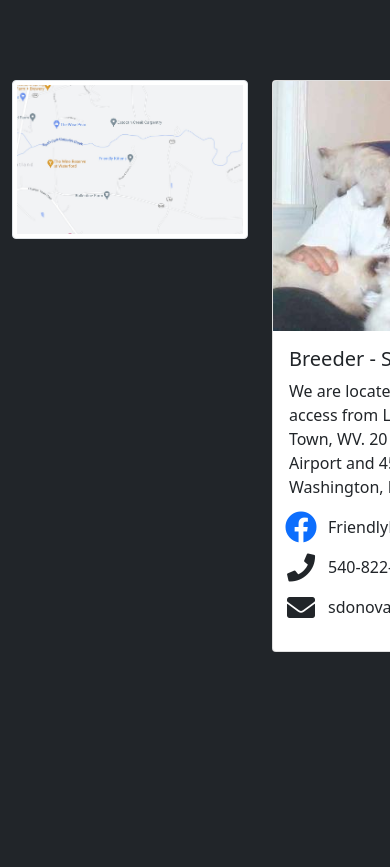
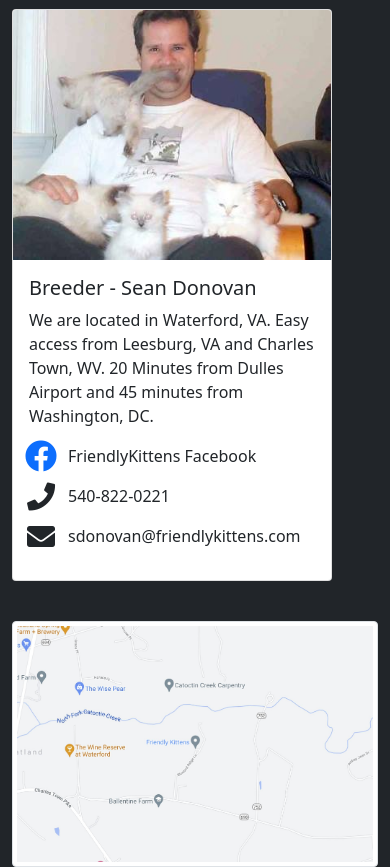
Before and after one commit to zacharyrb99/friendlyKittens, a Flask app: page /contact in a window 390 px wide; the page is wider, and only the part inside the window is pictured. Shown: the part 56-923 px from the top of that part. Before the commit the page ends 708 px from the top of that part, so only its background shows below. Run offline with Flask 2, Linux system fonts and the light colour scheme; some libraries are stand-ins or nearby versions.

Commit message:
fixed mobile formatting

```diff
--- a/static/style.css
+++ b/static/style.css
@@ -1,3 +1,21 @@
+@media screen and (max-width: 750px) {
+    .about{
+        margin-top: 65px;
+    }
+
+    .adopt{
+        margin-top: 50px;
+    }
+
+    .contact{
+        margin-top: 40px;
+    }
+
+    .contact-card{
+        margin-top: 65px;
+    }
+}
+
 .carousel{
     border-radius:10px;
 }
--- a/templates/about.html
+++ b/templates/about.html
@@ -3,12 +3,12 @@
 {% block title %}About Us{% endblock %}
 
 {% block content %}
-    <div class="container vertical-center">
+    <div class="container vertical-center about">
         <div class="row align-items-center">
-            <div class="col-4">
+            <div class="col-md-4 text-center">
                 <img class='img-thumbnail' src='/static/friendlyKittens_profile.jpg'>
             </div>
-            <div class="col-8">
+            <div class="col-md-8">
                 <h1 class="display-6 text-center">An adoption experience like no other!</h1>
                 <figure>
                     <blockquote class="blockquote">
--- a/templates/contact.html
+++ b/templates/contact.html
@@ -5,11 +5,7 @@
 {% block content %}
     <div class="container vertical-center">
         <div class="row">
-            <div class="col-8">
-                <img class='img-thumbnail' src='/static/friendlykittens_location.jpg'>
-
-            </div>
-            <div class="col-4 text-dark">
+            <div class="col-sm-3 col-lg-4 text-dark contact-card">
                 <div class="card" style="width: 20rem;">
                     <img src="/static/friendlyKittens_profile.jpg" class="card-img-top">
                     <div class="card-body">
@@ -34,6 +30,10 @@
                     </div>
                 </div>
             </div>
+
+            <div class="col-sm-9 col-lg-8 contact">
+                <img class='img-thumbnail' src='/static/friendlykittens_location.jpg'>
+            </div>
         </div>
     </div>
 {% endblock %}
--- a/templates/kitten_care.html
+++ b/templates/kitten_care.html
@@ -5,7 +5,7 @@
 {% block content %}
     <div class="container shift-down">
         <div class="row align-items-center">
-            <div class="col-8">
+            <div class="col-md-8">
                 <h1 class="display-6 text-center">How do we care for our kittens?</h1>
                 <figure>
                     <blockquote class="blockquote">
@@ -41,7 +41,7 @@
                     </blockquote>
                 </figure>
             </div>
-            <div class="col-4">
+            <div class="col-md-4 text-center">
                 <figure class='figure'>
                     <img src="/static/friendlykittens_abroad.png" class="figure-img img-fluid img-thumbnail rounded">
                     <figcaption class='figure-caption text-light'>Import to Venezuela, first international adoption!</figcaption>
--- a/templates/previous_adoptions.html
+++ b/templates/previous_adoptions.html
@@ -3,11 +3,11 @@
 {% block title %}Our Kittens{% endblock %}
 
 {% block content %}
-    <div class="container shift-down">
+    <div class="container shift-down facebook-port">
         <div class="row">
             <div class="col text-center">
                 <h1 class='display-6'>Visit our Facebook to see our adoptions!</h1>
-                <iframe scrolling="yes" src="http://www.facebook.com/plugins/likebox.php?href=http%3A%2F%2Fwww.facebook.com%2Ffriendlykittens&width=500&height=600&stream=true&header=true" style="border-radius:10px; overflow:hidden; width:500px; height:600px;"></iframe>
+                <iframe scrolling="yes" src="http://www.facebook.com/plugins/likebox.php?href=http%3A%2F%2Fwww.facebook.com%2Ffriendlykittens&width=450&height=600&stream=true&header=true" style="border-radius:10px; overflow:hidden; width:500px; height:600px;"></iframe>
             </div>
         </div>
     </div>
```
Also changed, not shown: templates/adopt.html (+5 -5 lines).
